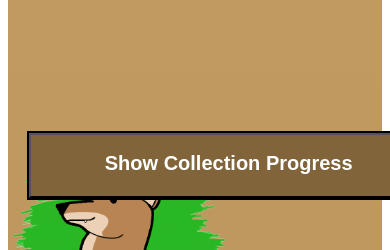
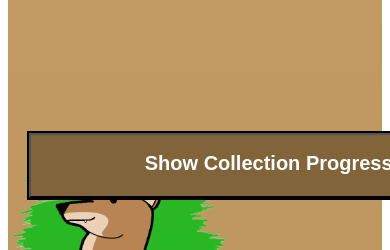
Before and after one commit to MaxiRh/Shibaventures, a SvelteKit app: page / in a window 390 px wide. Shown: the part 4620-4870 px from the top of the page. Built offline with nearby package versions, Linux system fonts and the light colour scheme.

Commit message:
Adjusted margin

```diff
--- a/src/ProgressArea.svelte
+++ b/src/ProgressArea.svelte
@@ -65,11 +65,11 @@
     @media screen and (max-width: 500px) {
 
         .collection-progress {
-            margin-left: 10%;
+            margin-left: 10px;
             width: 100%;
             border-radius: 0px;
             z-index:1;
-            min-width: 400px;
+            min-width: 480px;
         }
     }
 
```
